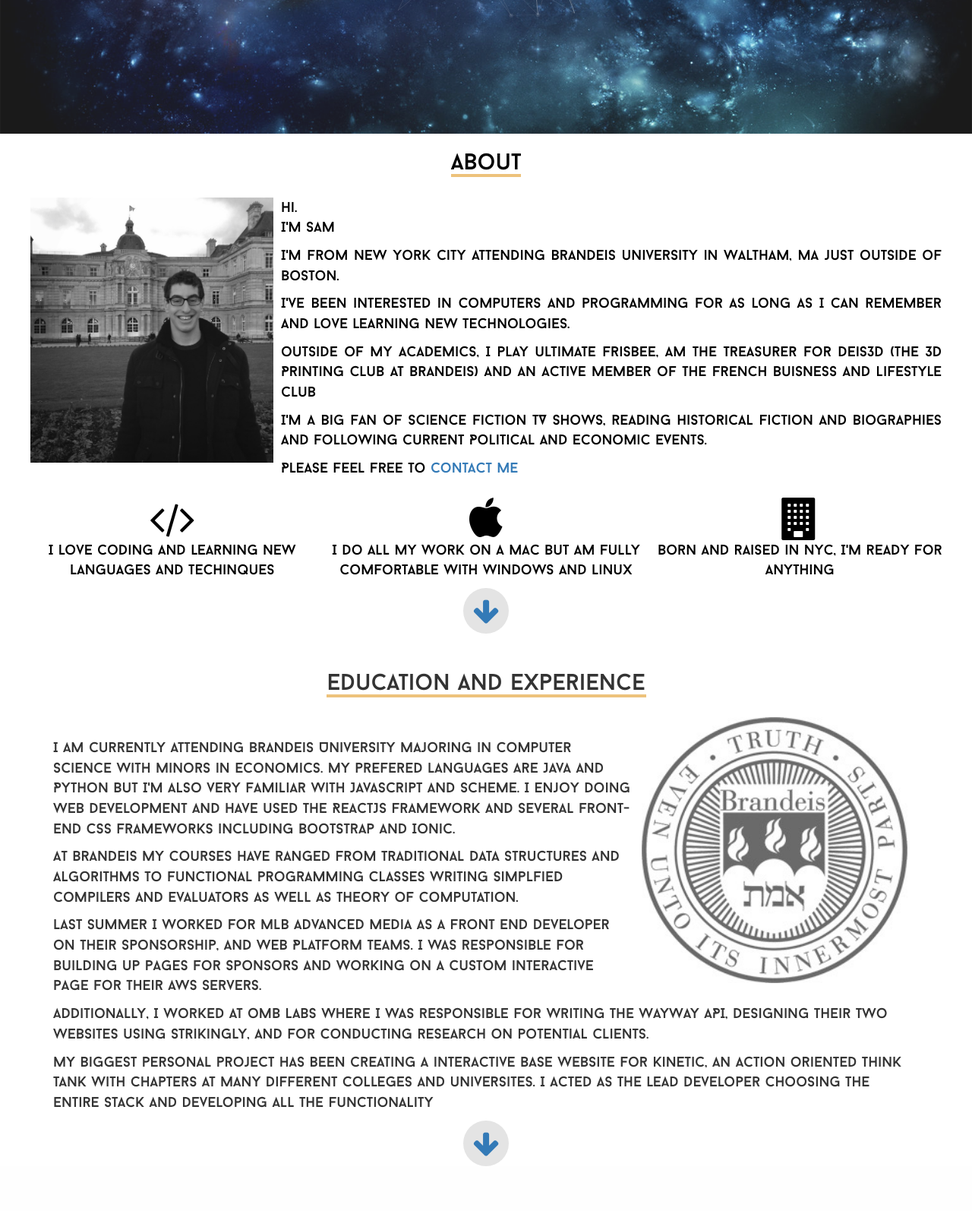
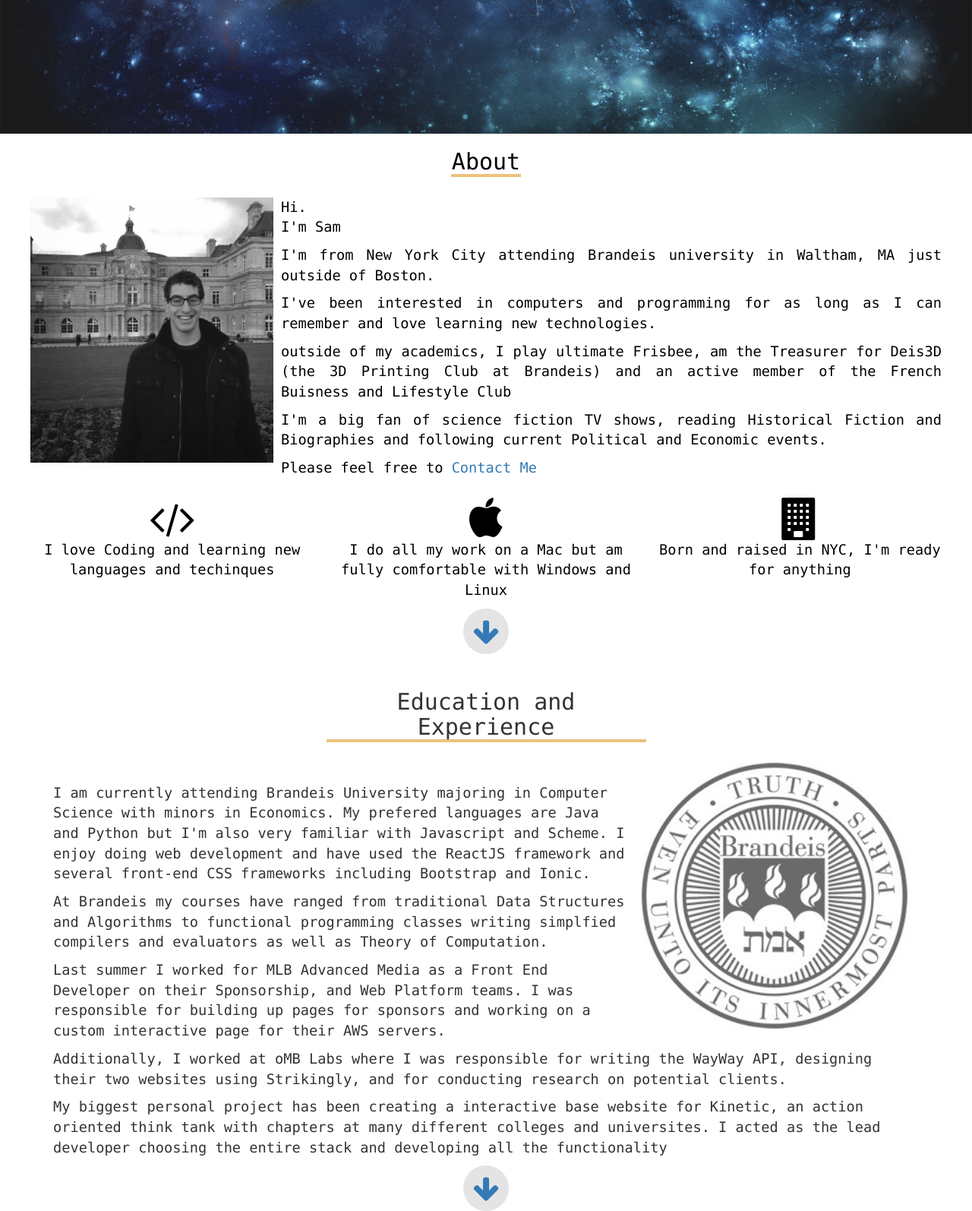
Before and after one commit to sbernheim4/sambernheim.com, a PHP site: page /index.html in a window 1280 px wide. Shown: the part 624-2218 px from the top of the page at 76% size. Before the commit the page ends 2159 px from the top, so only its background shows below. Run offline with PHP 8.4, Linux system fonts and the light colour scheme; some libraries are stand-ins or nearby versions.

Commit message:
changed to the monaco font

```diff
--- a/mystyle.css
+++ b/mystyle.css
@@ -25,13 +25,8 @@
 /*************************************************************************/
 /*FONT, TEXT AND IMAGE STYLING*/
 
-@font-face {
-	font-family: baron-neue;
-	src: url(fonts/baron_neue-webfont.woff);
-}
-
 .baron-neue {
-	font-family: baron-neue;
+	font-family: monaco;
 }
 
 .center-text {
```
